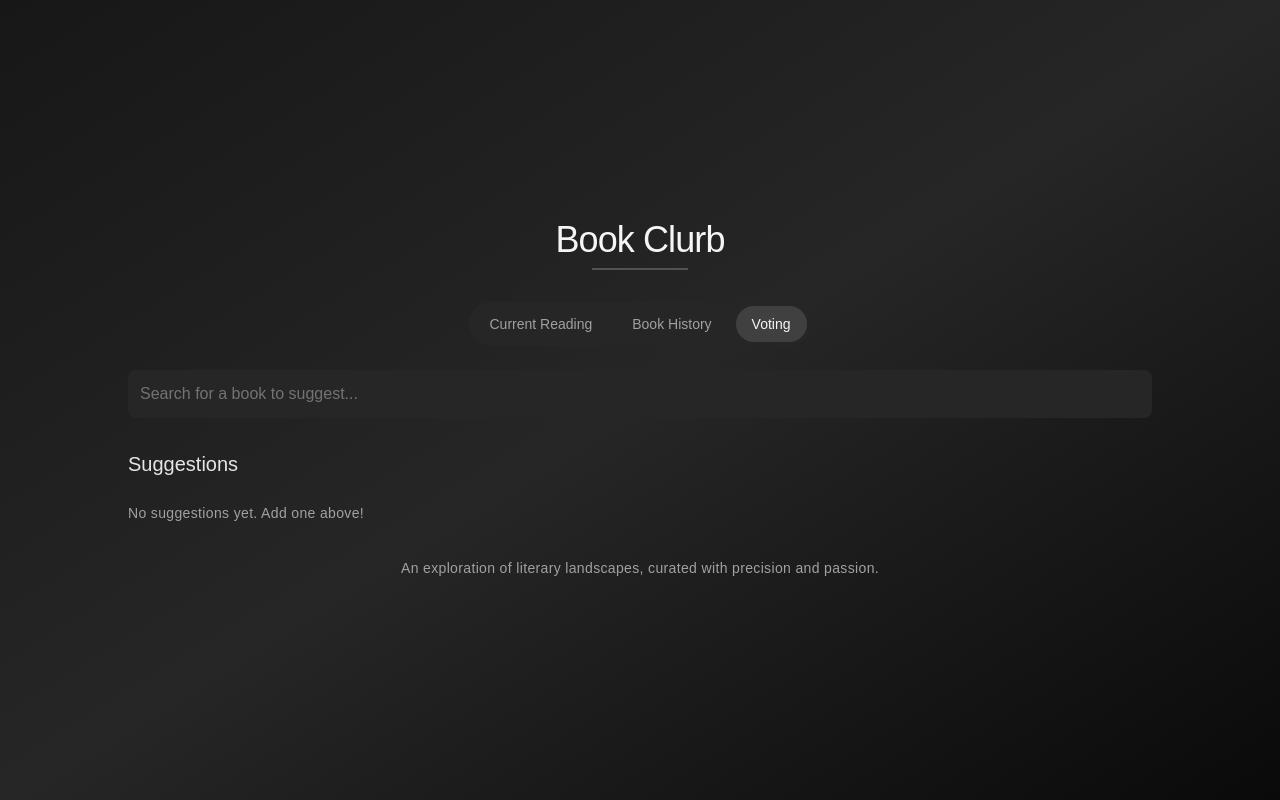
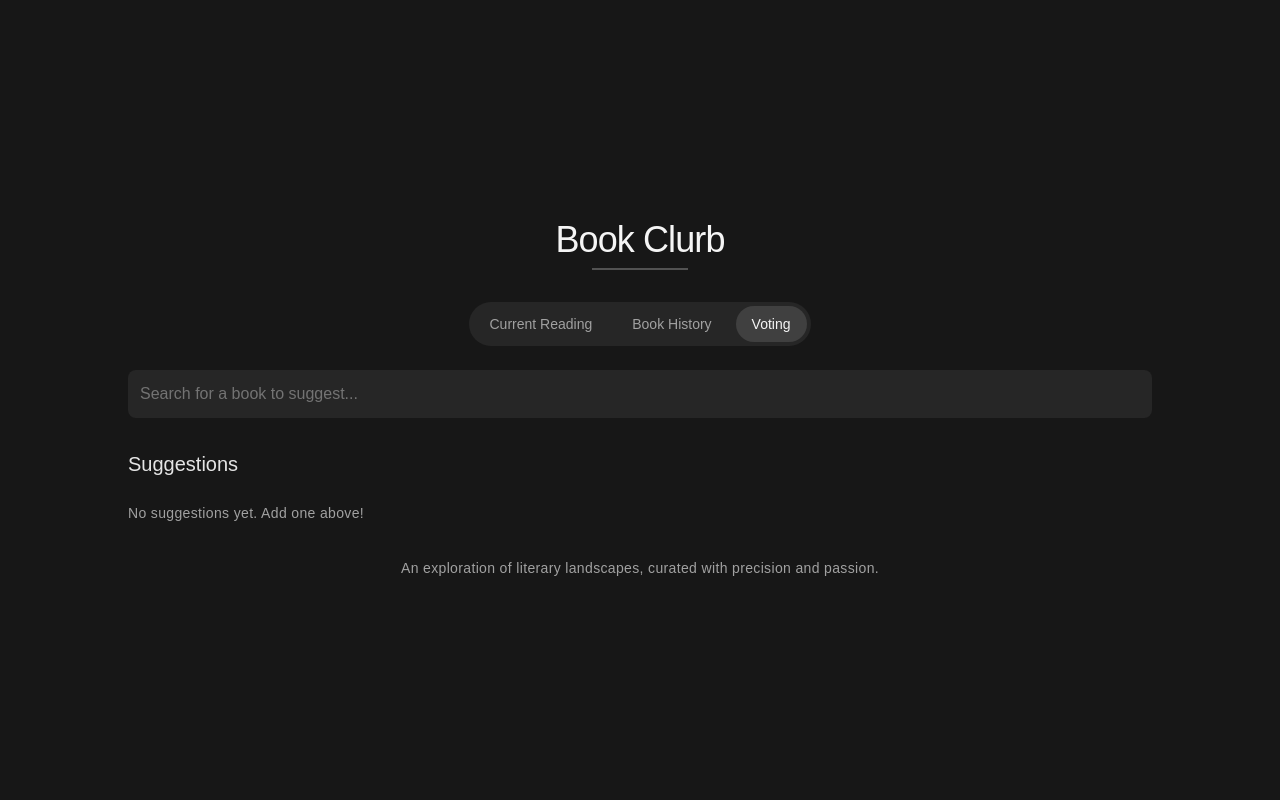
Before and after one commit to DeclanBengtson/bookclub-dashboard, a Next.js app: page /voting in a window 1280 px wide. Built offline with nearby package versions, Linux system fonts and the light colour scheme.

Commit message:
Removed gradient from voting page

```diff
--- a/pages/voting.tsx
+++ b/pages/voting.tsx
@@ -72,7 +72,7 @@ export default function Voting({ initialSuggestions }: VotingProps) {
   };
 
   return (
-    <div className="flex flex-col min-h-screen bg-gradient-to-br from-neutral-900 via-neutral-800 to-neutral-950 text-neutral-100 font-sans antialiased">
+    <div className="flex flex-col min-h-screen bg-neutral-900 from-neutral-900 via-neutral-800 to-neutral-950 text-neutral-100 font-sans antialiased">
       <Head>
         <title>Book Clurb - Voting</title>
       </Head>
```
